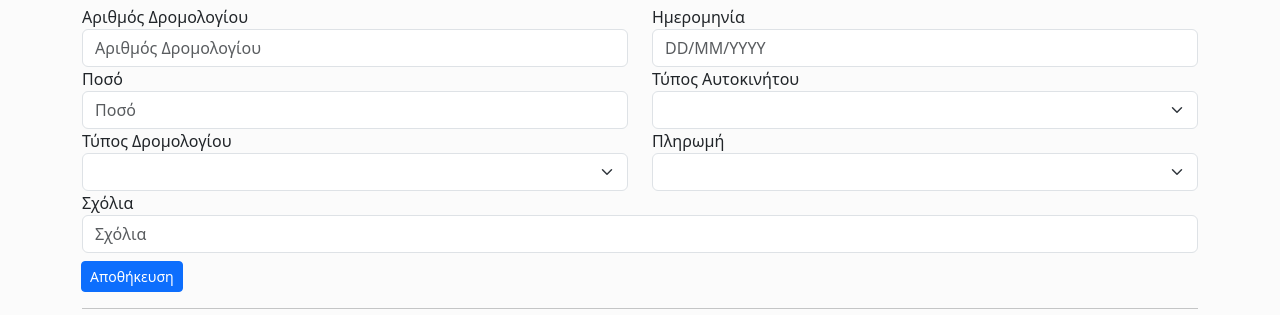
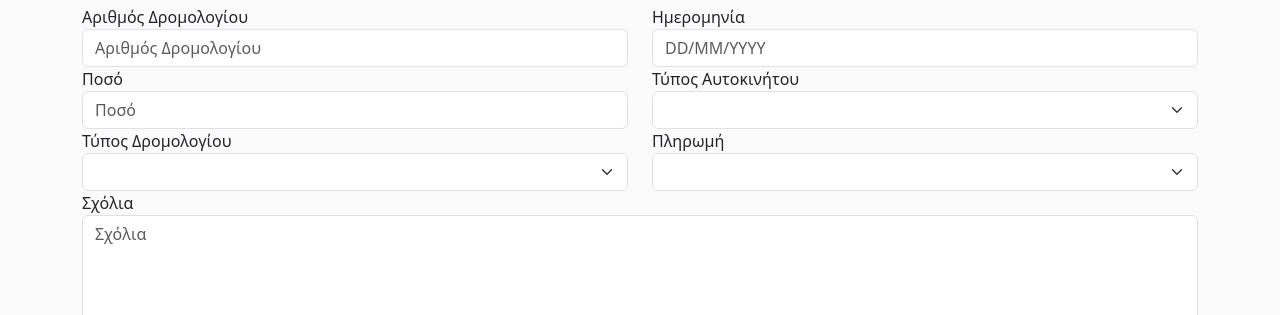
Before and after one commit to ThanasisTop/Itinerary, a plain HTML site: page index.html in a window 1280 px wide. Shown: the part 115-430 px from the top of the page. Drawn offline with nearby package versions, Linux system fonts and the light colour scheme; no server answers.

Commit message:
textarea changes

```diff
--- a/index.html
+++ b/index.html
@@ -63,7 +63,7 @@
           </div>
                 <div class="col-sm-12">
                     <label>Σχόλια</label>
-                    <input type="text" class="form-control" placeholder="Σχόλια" ng-model="vm.Entity.Comments">
+                    <textarea type="text" class="form-control" rows="4" placeholder="Σχόλια" ng-model="vm.Entity.Comments"></textarea>
                 </div>
             </div>
         </div>
```
